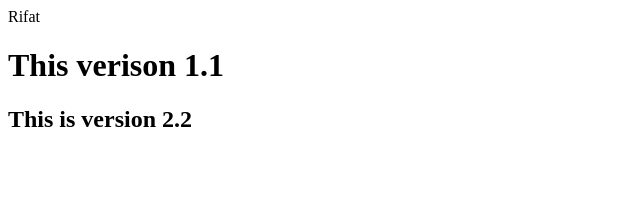
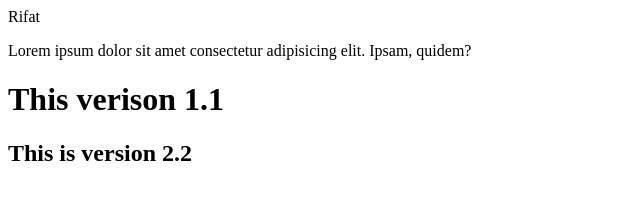
Before and after one commit to devesabbir/git-class, a plain HTML site: page index.html in a window 1280 px wide. Shown: the whole page, without its empty margins (0-640 px from the left). Drawn offline with Linux system fonts and the light colour scheme.

Commit message:
add pragraph

```diff
--- a/index.html
+++ b/index.html
@@ -7,6 +7,9 @@
   </head>
   <body>
     <div>Rifat</div>
+    <p>
+      Lorem ipsum dolor sit amet consectetur adipisicing elit. Ipsam, quidem?
+    </p>
     <h1>This verison 1.1</h1>
     <h2>This is version 2.2</h2>
   </body>
```
